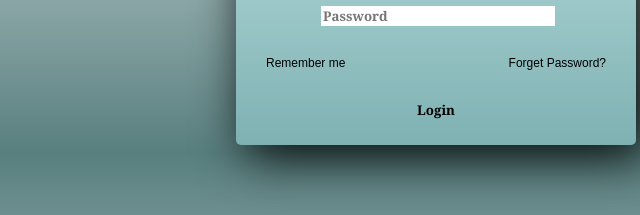
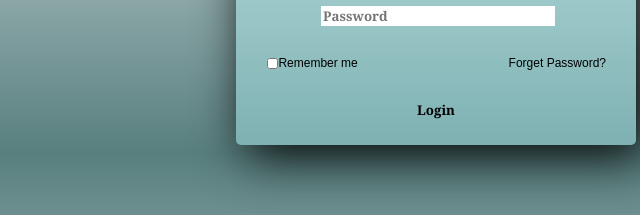
Before and after one commit to RajAnubhav/100Days-CSS-Challenge, a plain HTML site: page Day-5/b/index.html in a window 1280 px wide. Shown: the part 455-670 px from the top of the page, 204-844 px from the left. Drawn offline with Linux system fonts and the light colour scheme.

Commit message:
Update index.html

```diff
--- a/Day-5/b/index.html
+++ b/Day-5/b/index.html
@@ -51,8 +51,8 @@
             </div>
             <div class="bottom">
                 <div class="bottom-fourth">
-                    <div class="common">
-                        Remember me
+                    <div class="common" style="display: flex; flex-direction: row; justify-content: center; gap: -25px;">
+                        <input type="checkbox" name="" id="" style="display: inline-block; margin: 0.7px; padding: 0; width: 11px;"> Remember me
                     </div>
                     <div class="forget-password common">
                         Forget Password?
```
